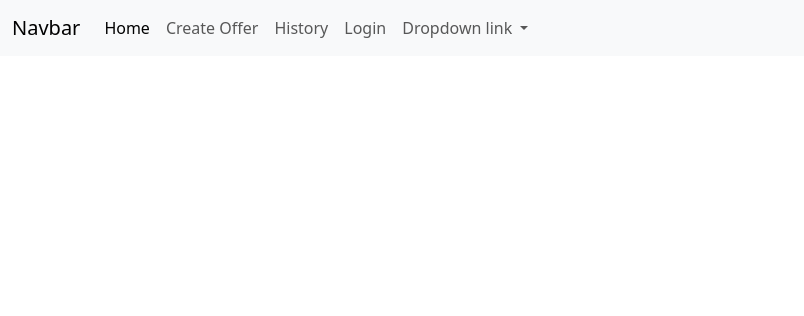
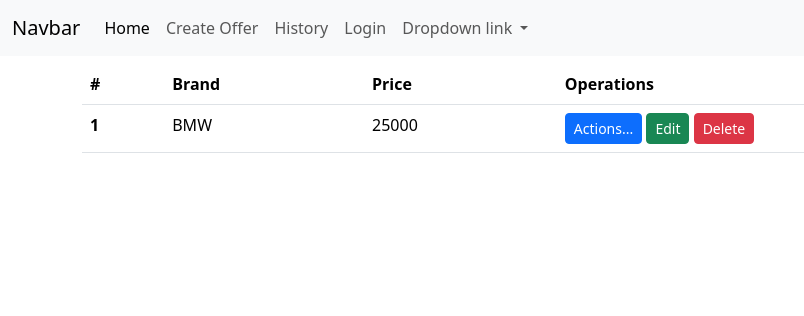
Before and after one commit to rajkonkret/BootCamp-11-10-2025-WEB, a Flask app: page /history in a window 1280 px wide. Shown: the top 316 px of the page, without its empty margins (0-804 px from the left). Run offline with Flask 3, Linux system fonts and the light colour scheme; data comes from the database, SQL or seed files in the repository.

Commit message:
[16 39] update web3_flask/flask_zad5 update add bootstrap history.html

```diff
--- a/web3_flask/flask_zad6_baza/app.py
+++ b/web3_flask/flask_zad6_baza/app.py
@@ -135,9 +135,9 @@ def history():
     db = get_db()
     sql_command = "SELECT id, brand, price FROM offers;"
     cur = db.execute(sql_command)
-    transactions = cur.fetchall()
+    offers = cur.fetchall()
 
-    return render_template("history.html", transactions=transactions)
+    return render_template("history.html", offers=offers)
 
 
 if __name__ == '__main__':
--- a/web3_flask/flask_zad6_baza/templates/history.html
+++ b/web3_flask/flask_zad6_baza/templates/history.html
@@ -2,5 +2,31 @@
 
 
 {% block body_content %}
+<div class="container">
+    <table class="table">
+        <thead>
+        <tr>
+            <th scope="col">#</th>
+            <th scope="col">Brand</th>
+            <th scope="col">Price</th>
+            <th scope="col">Operations</th>
+        </tr>
+        </thead>
+        <tbody>
+        {% for offer in offers %}
+        <tr>
+            <th scope="row">{{ offer.id }}</th>
+            <td>{{ offer.brand }}</td>
+            <td>{{ offer.price }}</td>
+            <td>
+                <a href="#" class="btn btn-primary btn-sm" role="button">Actions...</a>
+                <a href="#" class="btn btn-success btn-sm" role="button">Edit</a>
+                <a type="button" class="btn btn-danger btn-sm delete-confirm">Delete</a>
 
+            </td>
+        </tr>
+        {% endfor %}
+        </tbody>
+    </table>
+</div>
 {% endblock %}
```
